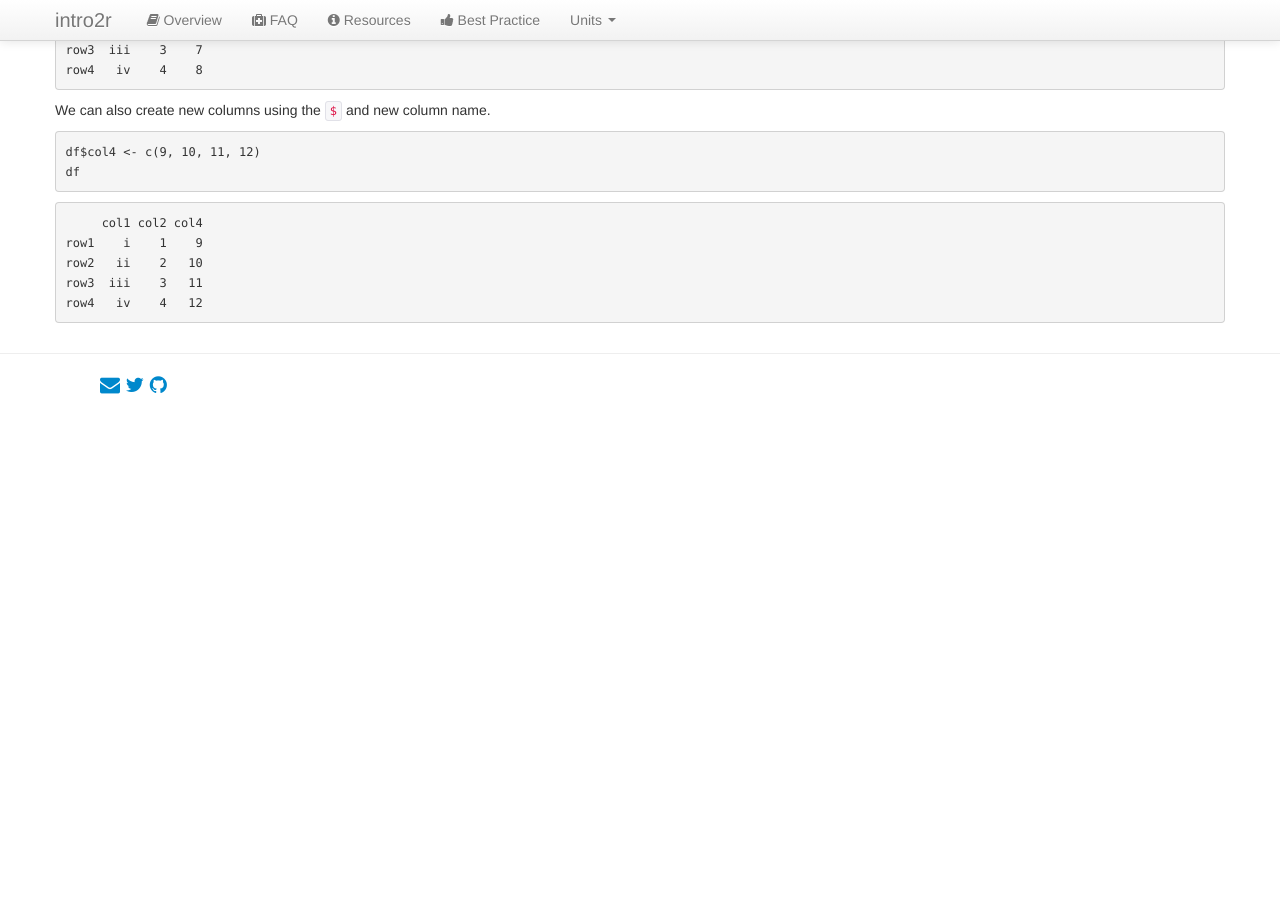
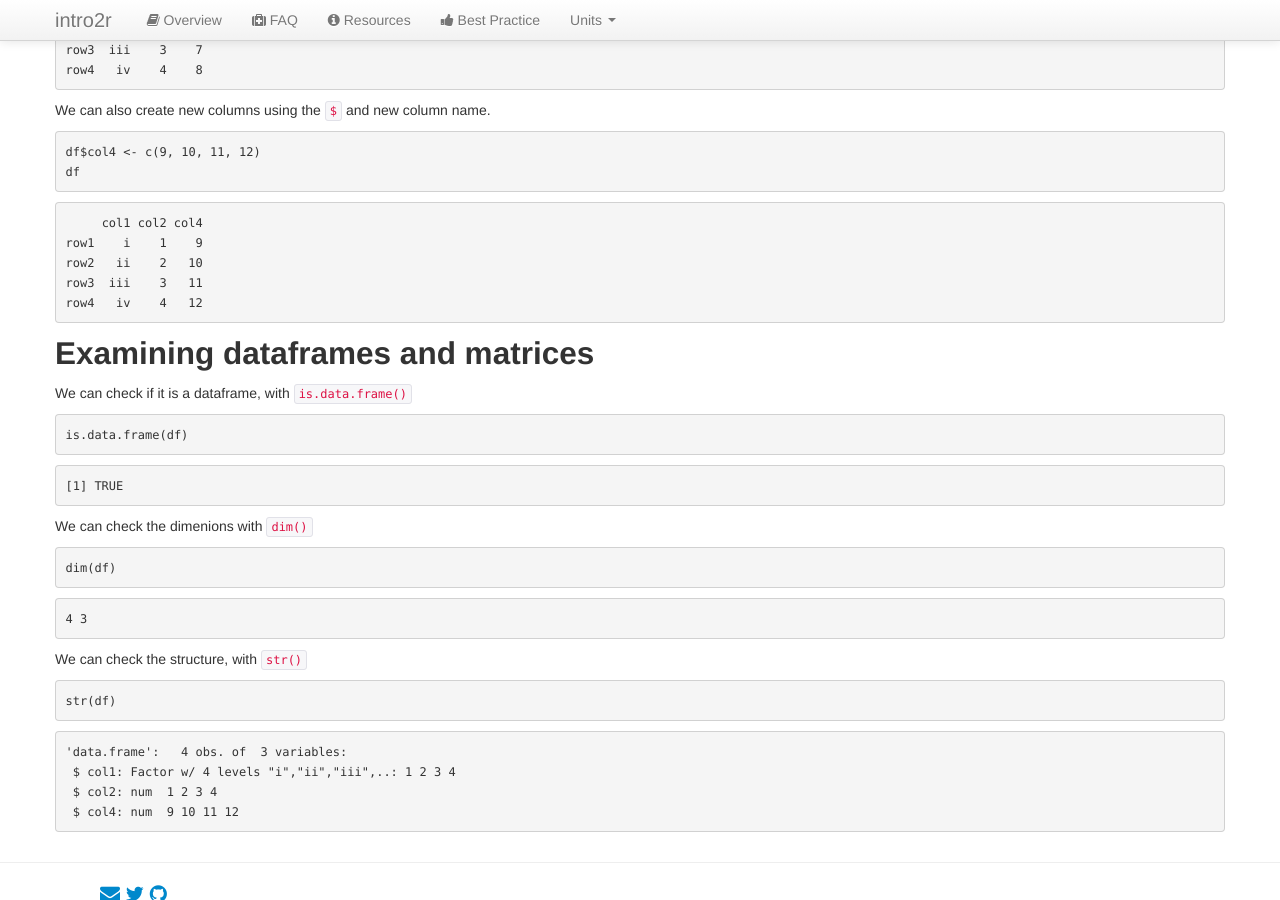
Before and after one commit to intro2r/intro2r, a Jekyll site: the page built from unit2/matrices-and-dataframes.md, in a window 1280 px wide and 900 px high, scrolled down 3109 px. Built offline with Jekyll 4.4.1, drawn with Linux system fonts in a browser that asks for light colours; before the commit the page ends 3514 px from its top, so only the background shows below that.

Commit message:
Update matrices-and-dataframes.md

````diff
--- a/unit2/matrices-and-dataframes.md
+++ b/unit2/matrices-and-dataframes.md
@@ -195,3 +195,32 @@ row2   ii    2   10
 row3  iii    3   11
 row4   iv    4   12
 ```
+
+## Examining dataframes and matrices
+
+We can check if it is a dataframe, with `is.data.frame()`
+```r
+is.data.frame(df)
+```
+```
+[1] TRUE
+```
+
+We can check the dimenions with `dim()`
+```r
+dim(df)
+```
+```
+4 3
+```
+
+We can check the structure, with `str()`
+```r
+str(df)
+```
+```
+'data.frame':	4 obs. of  3 variables:
+ $ col1: Factor w/ 4 levels "i","ii","iii",..: 1 2 3 4
+ $ col2: num  1 2 3 4
+ $ col4: num  9 10 11 12
+```
````
